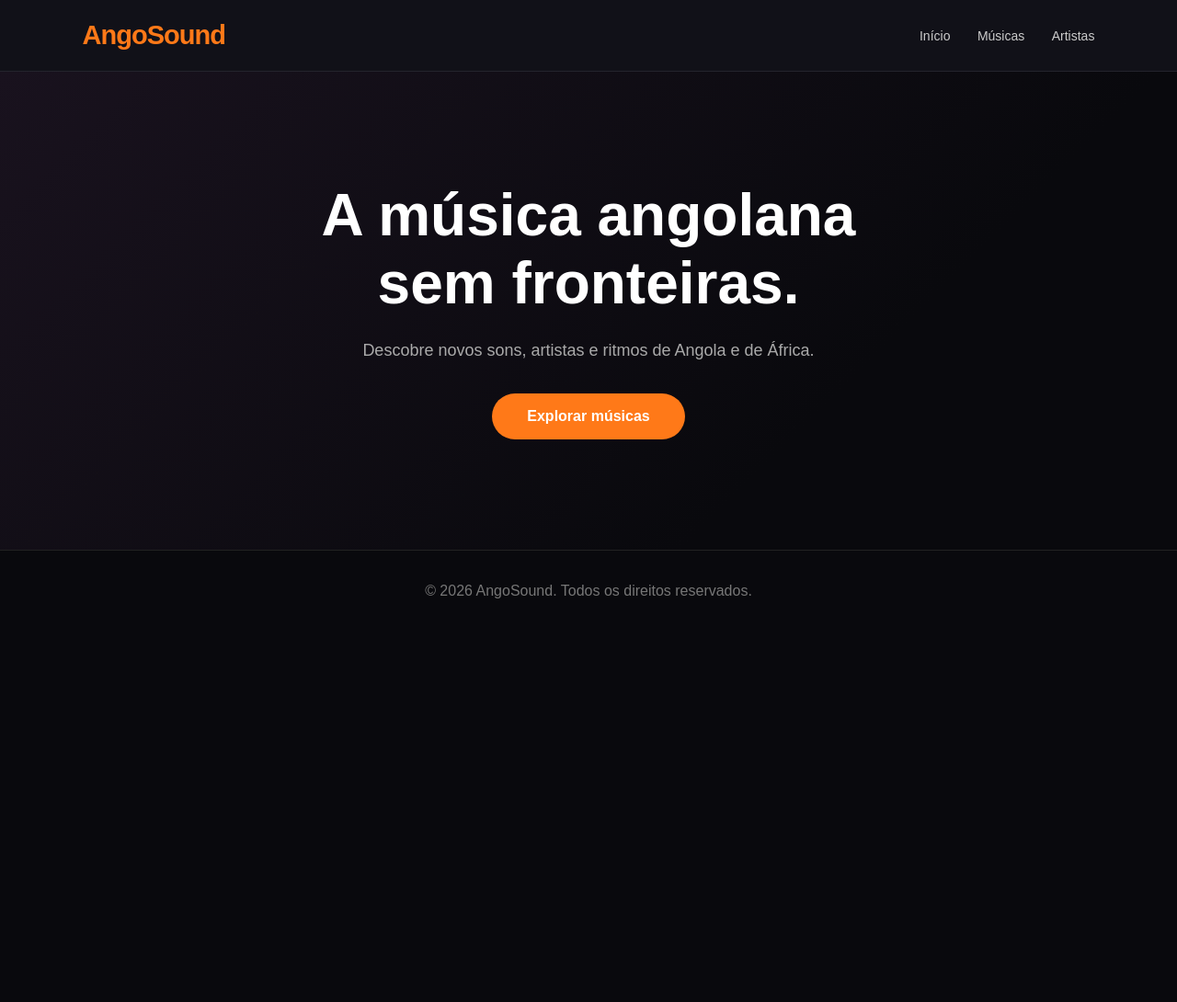
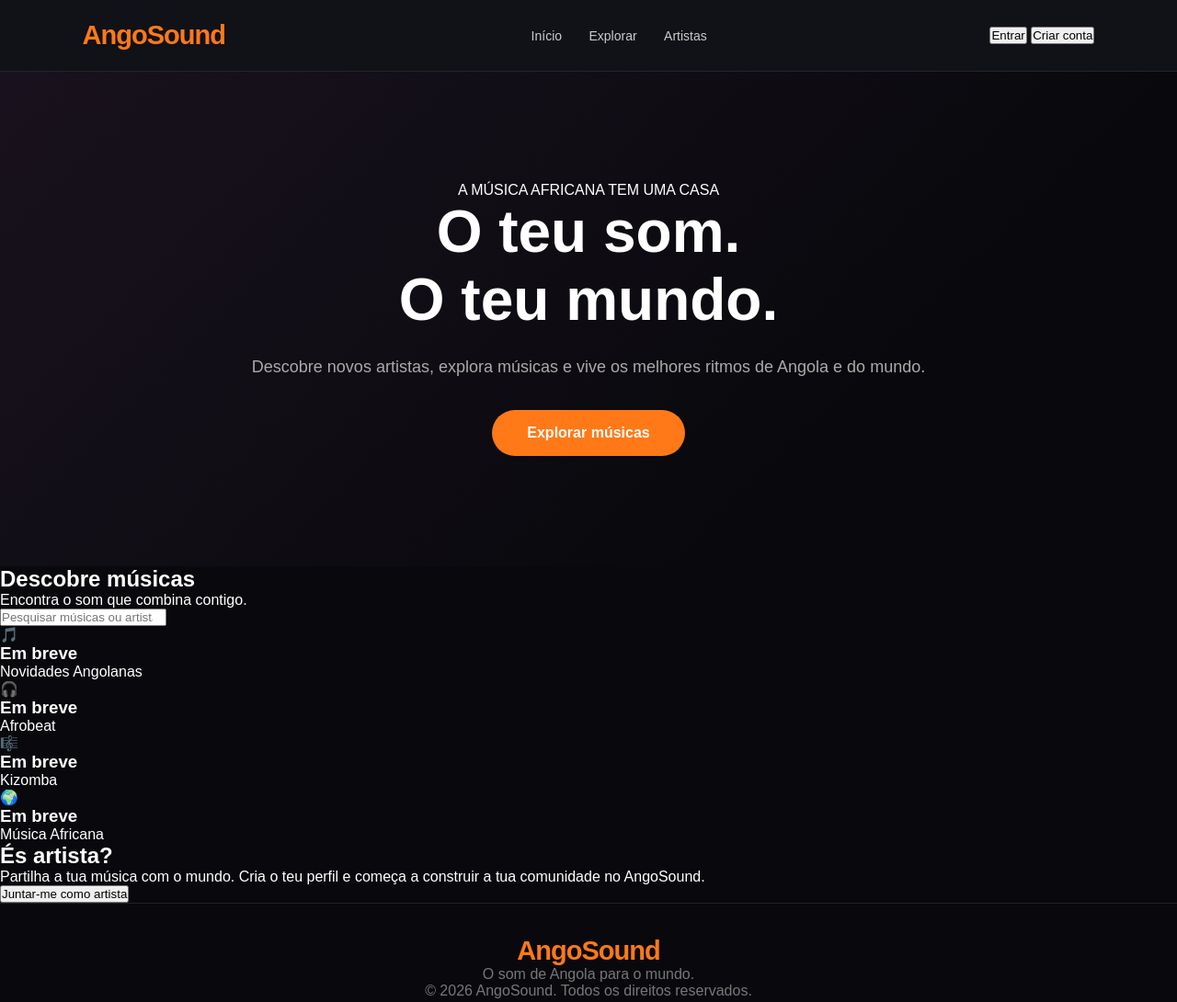
Before and after one commit to angosoundao-web/Ango-Sound-AO, a plain HTML site: page index.html in a window 1280 px wide. Shown: the whole page at 92% size. Before the commit the page ends 800 px from the top, so only its background shows below. Drawn offline with Linux system fonts and the light colour scheme.

Commit message:
Update index.html

```diff
--- a/index.html
+++ b/index.html
@@ -4,30 +4,85 @@
 <head>
     <meta charset="UTF-8">
     <meta name="viewport" content="width=device-width, initial-scale=1.0">
-    <meta name="description" content="AngoSound - Descobre e explora a música angolana e africana.">
-    <title>AngoSound | Música sem fronteiras</title>
+    <meta name="description" content="AngoSound - Descobre música angolana e africana.">
+    <title>AngoSound - Descobre a tua música</title>
     <link rel="stylesheet" href="style.css">
 </head>
 <body>
 
 <header>
-        <div class="logo">AngoSound</div>
+    <div class="logo">Ango<span>Sound</span></div>
+
     <nav>
-            <a href="#">Início</a>
-            <a href="#musica">Músicas</a>
+        <a href="#inicio">Início</a>
+        <a href="#musicas">Explorar</a>
         <a href="#artistas">Artistas</a>
     </nav>
+
+    <div class="account">
+        <button class="login">Entrar</button>
+        <button class="register">Criar conta</button>
+    </div>
 </header>
 
 <main>
-        <section class="hero">
-            <h1>A música angolana<br>sem fronteiras.</h1>
-            <p>Descobre novos sons, artistas e ritmos de Angola e de África.</p>
-            <button id="explore">Explorar músicas</button>
+    <section class="hero" id="inicio">
+        <div class="hero-content">
+            <span class="tag">A MÚSICA AFRICANA TEM UMA CASA</span>
+            <h1>O teu som.<br>O teu mundo.</h1>
+            <p>Descobre novos artistas, explora músicas e vive os melhores ritmos de Angola e do mundo.</p>
+            <button class="explore-btn" onclick="document.getElementById('musicas').scrollIntoView()">Explorar músicas</button>
+        </div>
+    </section>
+
+    <section class="music-section" id="musicas">
+        <div class="section-heading">
+            <div>
+                <h2>Descobre músicas</h2>
+                <p>Encontra o som que combina contigo.</p>
+            </div>
+        </div>
+
+        <input type="search" id="search"
+        placeholder="Pesquisar músicas ou artistas...">
+
+        <div class="music-grid" id="musicGrid">
+            <article class="music-card">
+                <div class="cover cover-one">🎵</div>
+                <h3>Em breve</h3>
+                <p>Novidades Angolanas</p>
+            </article>
+
+            <article class="music-card">
+                <div class="cover cover-two">🎧</div>
+                <h3>Em breve</h3>
+                <p>Afrobeat</p>
+            </article>
+
+            <article class="music-card">
+                <div class="cover cover-three">🎼</div>
+                <h3>Em breve</h3>
+                <p>Kizomba</p>
+            </article>
+
+            <article class="music-card">
+                <div class="cover cover-four">🌍</div>
+                <h3>Em breve</h3>
+                <p>Música Africana</p>
+            </article>
+        </div>
+    </section>
+
+    <section class="artist-section" id="artistas">
+        <h2>És artista?</h2>
+        <p>Partilha a tua música com o mundo. Cria o teu perfil e começa a construir a tua comunidade no AngoSound.</p>
+        <button class="register">Juntar-me como artista</button>
     </section>
 </main>
 
 <footer>
+    <div class="logo">Ango<span>Sound</span></div>
+    <p>O som de Angola para o mundo.</p>
     <p>© 2026 AngoSound. Todos os direitos reservados.</p>
 </footer>
 
```
Lines whose indentation alone changed are shown as unchanged.
